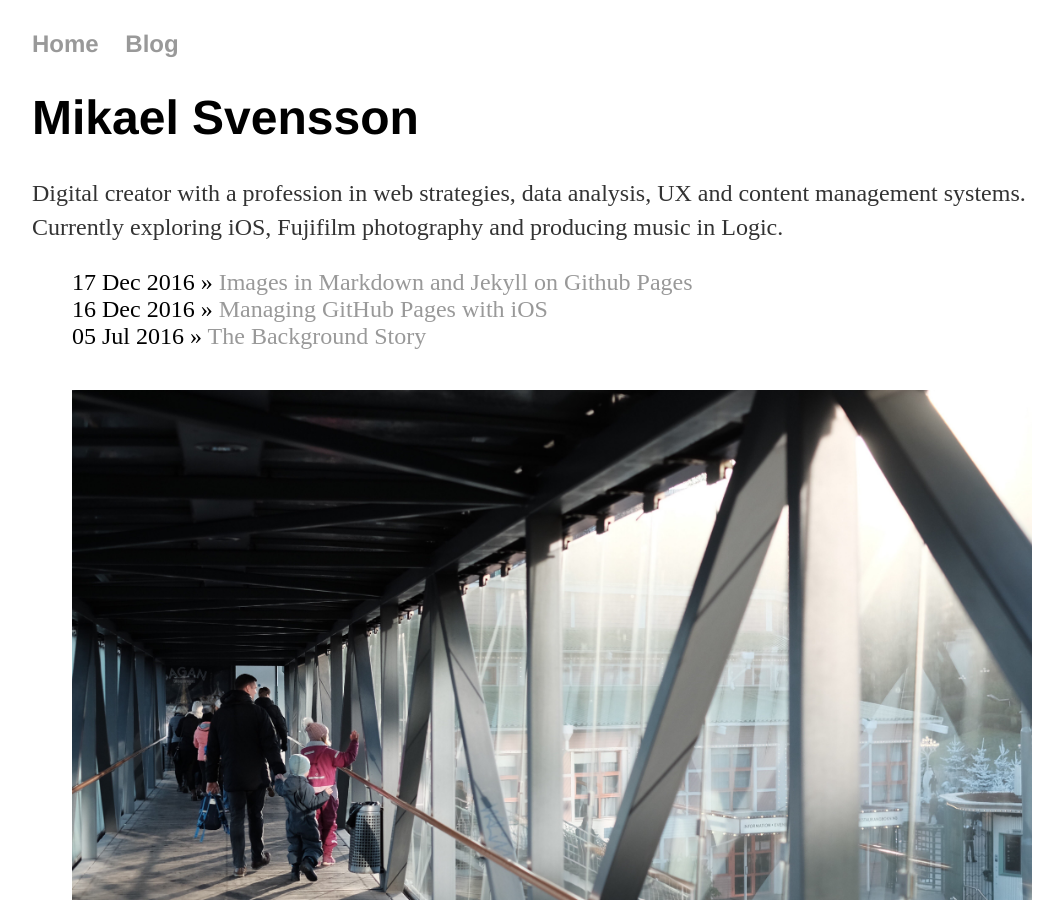
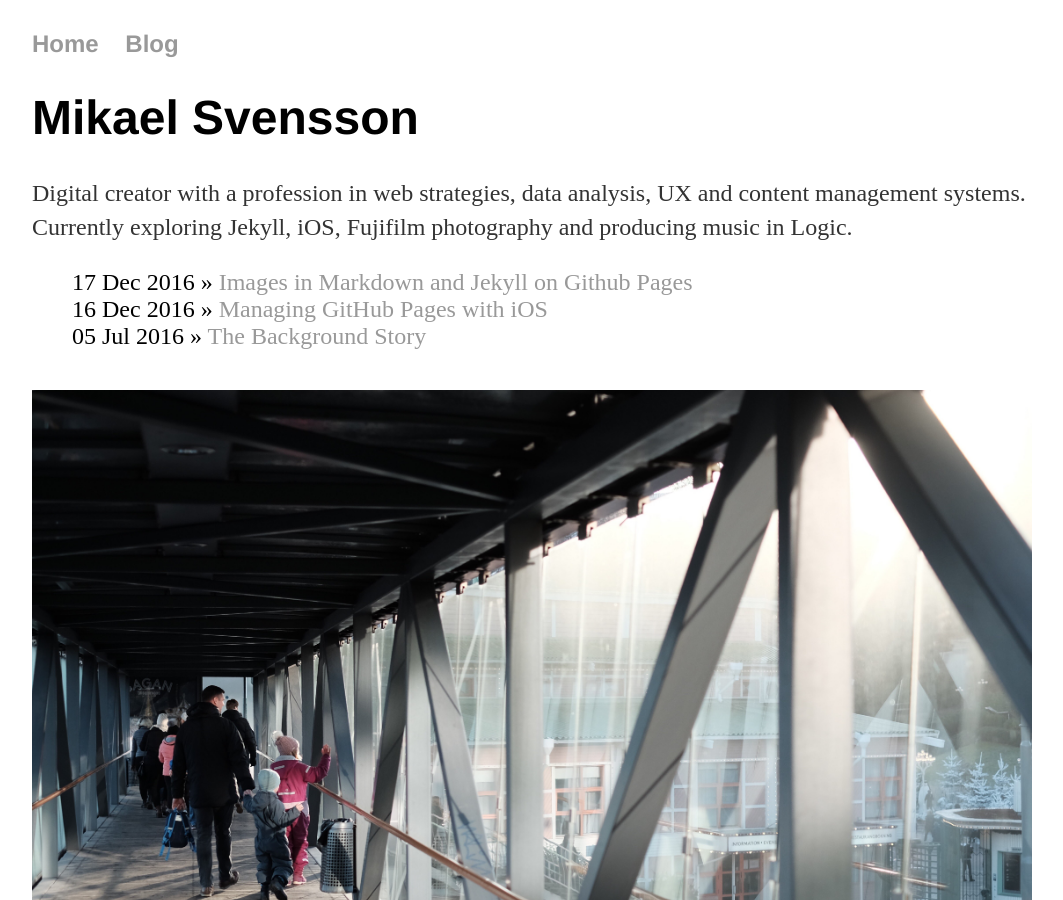
Before and after one commit to mikaelsjovind/mikeysvensson.github.io, a Jekyll site: the page built from index.html, in a window 1280 px wide and 900 px high. Shown: the whole window, without its empty margins (108-1171 px from the left). Built offline with Jekyll 4.4.1, drawn with Linux system fonts in a browser that asks for light colours.

Commit message:
Update to intro and images added to front page

```diff
--- a/index.html
+++ b/index.html
@@ -4,17 +4,15 @@
 ---
 <div class="blurb">
 	<h1>Mikael Svensson</h1>
-	<p>Digital creator with a profession in web strategies, data analysis, UX and content management systems. Currently exploring iOS, Fujifilm photography and producing music in Logic.</p>
+	<p>Digital creator with a profession in web strategies, data analysis, UX and content management systems. Currently exploring Jekyll, iOS, Fujifilm photography and producing music in Logic.</p>
 </div>
 <ul class="posts">
 	{% for post in site.posts %}
 		<li><span>{{ post.date | date_to_string }}</span> » <a href="{{ post.url }}" title="{{ post.title }}">{{ post.title }}</a></li>
 	{% endfor %}
 </ul>
-<ul>
-	{% for file in site.static_files %}
-		{% if file.path contains '/images/' %}
+{% for file in site.static_files %}
+	{% if file.path contains '/images/' %}
 		<div><img src="{{ file.path }}"/></div>
-		{% endif %}
-	{% endfor %}
-</ul>
+	{% endif %}
+{% endfor %}
```
